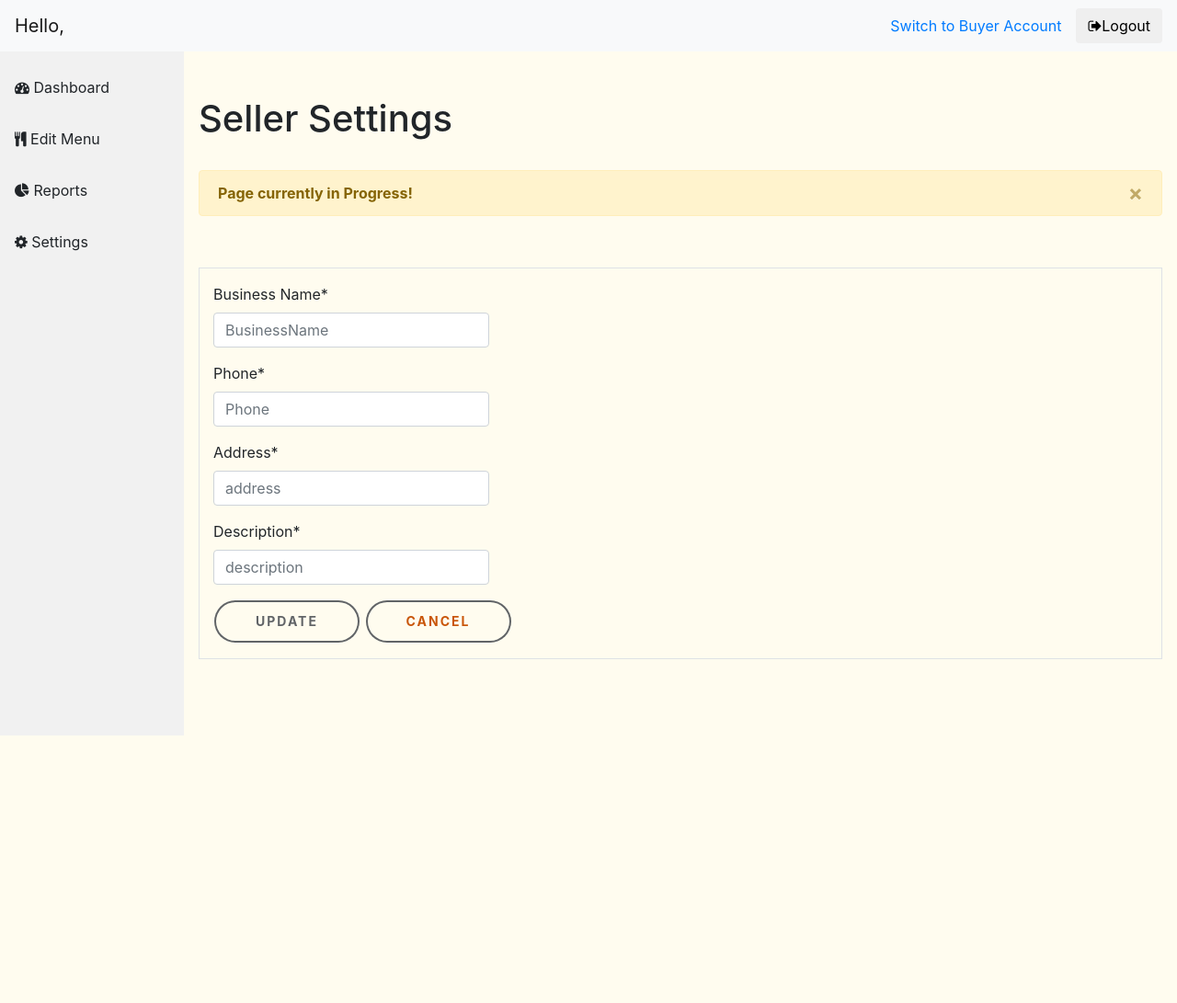
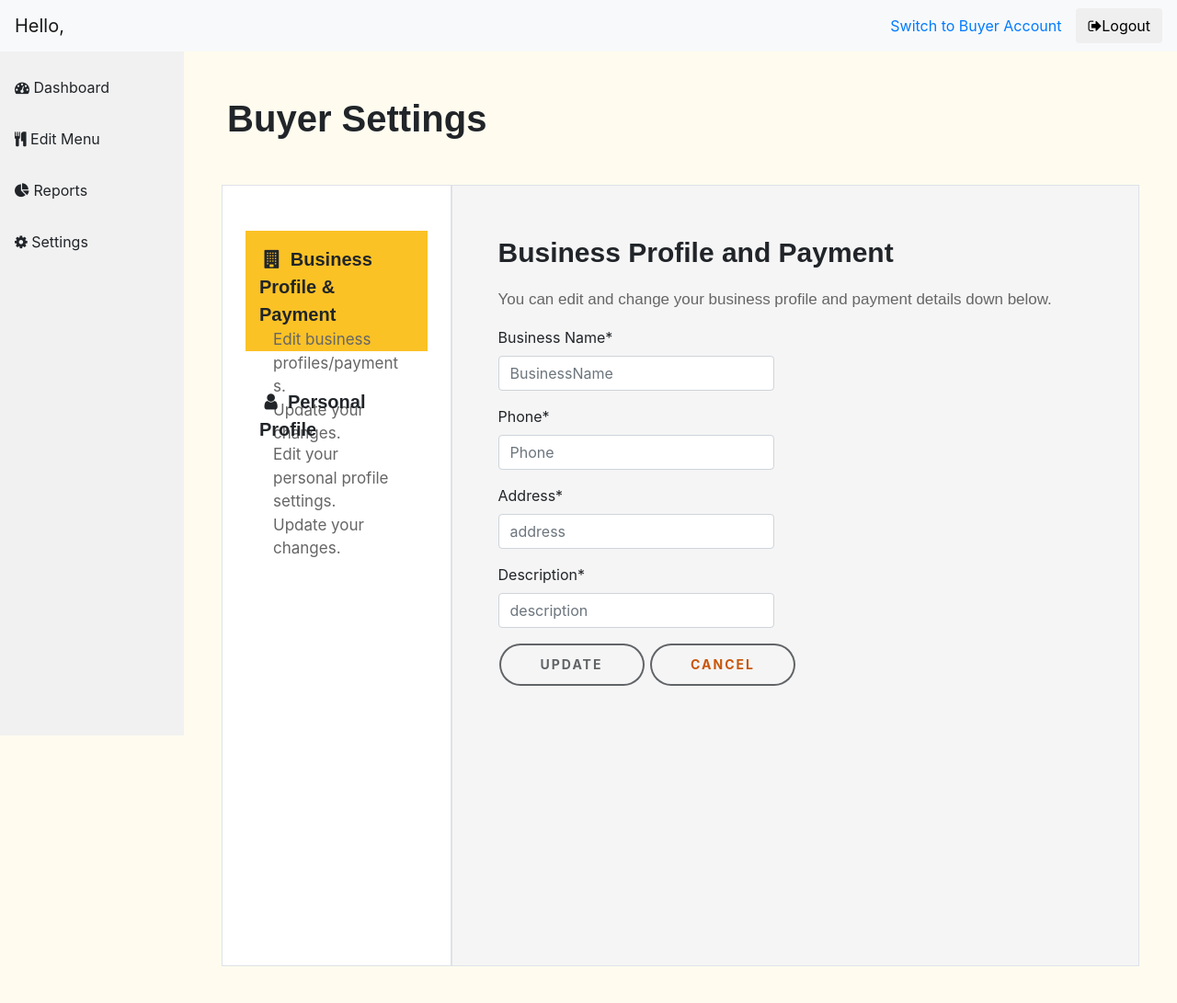
Before and after one commit to Michelle-Vava/ShareEats, a Django app: template develop/templates/seller/seller_settings.html in a window 1280 px wide. Shown: the whole page at 92% size. Before the commit the page ends 800 px from the top, so only its background shows below. Run offline with Django 4.2, Linux system fonts and the light colour scheme; the template is opened without the code that fills it: values that come from a table or form of the project are taken from there, others are empty; parts of the project's set-up code (start-up, migrations or seed data) failed here and were passed over; some libraries are stand-ins or nearby versions.

Commit message:
Seller Settings Page Refactored

```diff
--- a/develop/templates/seller/seller_settings.html
+++ b/develop/templates/seller/seller_settings.html
@@ -3,7 +3,51 @@
 
 {% load crispy_forms_tags %}
 {% block content %}
-     <h1>Seller Settings</h1>
+         <h1 style="font-family: Arial; font-size: 40px"><b> &ensp; Buyer Settings</b></h1>
+     <div class="container-fluid" style="float: left; padding: 40px">
+      <div class="row justify-content-between">
+        <div class="col-3 border" style="height: 850px; padding: 25px;  background: white">
+            <br>
+            <div class="container py-3 p_profile" style="background: #FBC226; height: 131px">
+                <a style="font-family: Arial; font-size: 20px">&nbsp;<i class="fa fa-building"></i><b>&nbsp; Business Profile & Payment</b></a>
+                <div class="container-fluid">
+                    <p style="font-size: 17px; color: #666666; word-break: break-word"> Edit business profiles/payments.<br> Update your changes.</p>
+                </div>
+            </div>
+            <br>
+            <div class="container py-3 p_profile" style="background: white; height: 131px">
+                <a style="font-family: Arial; font-size: 20px">&nbsp;<i class="fa fa-user"></i><b>&nbsp; Personal Profile</b></a>
+                <div class="container-fluid">
+                    <p style="font-size: 17px; color: #666666; word-break: break-word"> Edit your personal profile settings.<br> Update your changes.</p>
+                </div>
+            </div>
+        </div>
+        <div class="col border" style="background: #f5f5f5; padding: 50px">
+            <p style="font-family: Arial; font-size: 30px;"><b>Business Profile and Payment</b></p>
+            <p style="font-family: Arial; font-size: 17px; color: #666666">
+                You can edit and change your business profile and payment details down below.
+            </p>
+
+            <form action="{% url 'seller settings' %}" method="post" >
+                {% csrf_token %}
+                {{form | crispy }}
+
+                <link rel="stylesheet" type="text/css" href="../static/css/button.css" />
+                <input id = "save" type="submit" value="Update">
+
+                <a id="cancel" href="dashboard"> Cancel </a>
+            </form>
+
+            <br>
+            <br>
+
+
+
+        </div>
+      </div>
+   </div>
+
+<!--
 <br>
     <div class="alert alert-warning alert-dismissible fade show" role="alert">
   <strong>Page currently in Progress!</strong>
@@ -15,15 +59,7 @@
  <div class="container border py-3 my-3">
     <div class="form-row align-items-center">
         <div class="col-auto">
-            <form action="{% url 'seller settings' %}" method="post" >
-                {% csrf_token %}
-                {{form | crispy }}
 
-                <link rel="stylesheet" type="text/css" href="../static/css/button.css" />
-                <input id = "save" type="submit" value="Update">
-
-                <a id="cancel" href="dashboard"> Cancel </a>
-            </form>
         </div>
 
     </div>
@@ -65,4 +101,6 @@
 
 
     </div>
+-->
+
 {% endblock %} {% endcomment %}
```
